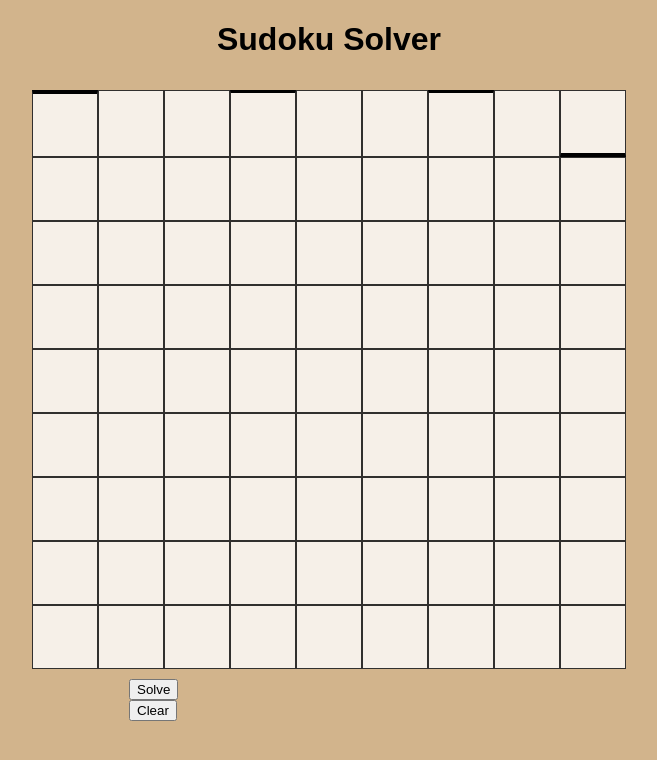
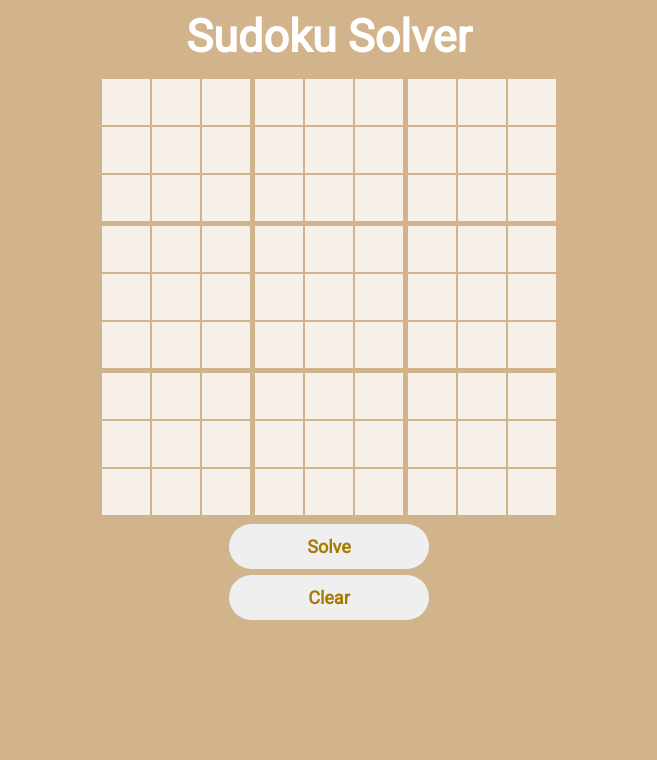
Before and after one commit to ayushgarg-ag/3in1-Sudoku-Web-App, a Flask app: page /index in a window 1280 px wide. Shown: the top 760 px of the page, without its empty margins (311-968 px from the left). Run offline with Flask 2, Linux system fonts and the light colour scheme.

Commit message:
drastically improved css; basic app functionality works

```diff
--- a/app.py
+++ b/app.py
@@ -8,14 +8,15 @@ app.config['SQLALCHEMY_DATABASE_URI'] = 'sqlite:///test.db'
 db = SQLAlchemy(app)
 
 sudoku_grid_list = []
-
-@app.route('/')
+# @app.route('/')
 @app.route('/index')
 def index():
+    sudoku_grid_list = []
     return render_template('index.html')
 
 @app.route("/solution", methods=['POST', 'GET'])
 def solution():
+    sudoku_grid_list = []
     if request.method == 'POST':
         for i in range(9):
             row_list = []
@@ -49,4 +50,4 @@ def solution():
 #     return jsonify({"1":"1"})
 
 if __name__ == "__main__":
-    app.run(debug=True)
+    app.run(debug=True, port=4000)
--- a/static/css/main.css
+++ b/static/css/main.css
@@ -1,27 +1,33 @@
 body, html {
     margin: 0;
+    padding: 0;
     font-family: sans-serif;
 }
 body {
     background-color: tan;
+    height: 80vh;
+    margin: 0;
+    padding: 0;
 }
 .content {
     margin: 0 auto;
-    width: 400px;
+    padding: 0;
 }
 .grid-container {
     display: grid;
+    margin: 0;
+    position: relative;
+    left: 0%;
     justify-content: center;
+    padding: 1px;
     grid-template-columns: auto auto auto auto auto auto auto auto auto;
-    padding: 10px;
 }
 .grid-item {
     background-color: rgba(255, 255, 255, 0.8);
-    border: 1px solid rgba(0, 0, 0, 0.8);
-    padding: 15px;
+    border: 1px solid tan;
+    padding: 7px;
     font-size: 20px;
     text-align: center;
-
 }
 .center:focus {
     background-color: red;
@@ -29,6 +35,10 @@ body {
 }
 h1 {
     text-align: center;
+    color: white;
+    font-family: 'Roboto', sans-serif;
+    font-size: 45px;
+    margin: 10px;
 }
 button {
     text-align: center;
@@ -38,8 +48,49 @@ div.center{
     position: relative;
     left: 50%;
 }
+input {
+    font-size: 25px;
+    color:#a87b00;
+}
 input:focus {
-    color: red;
+    color: #a87b00;
+}
+input:invalid {
+    /* border: 3px solid red; */
+    background-color: red;
+}
+
+#solvecenter {
+    display: flex;
+    justify-content: center;
+}
+#solve {
+    background-color: (255, 255, 255, 0.5);
+    color: #a87b00;
+    border: none;
+    border-radius: 25px;
+    font-size: 18px;
+    margin: 3px;
+    width: 200px;
+    height: 45px;
+    font-weight: bold;
+    font-family: 'Roboto', sans-serif;
+}
+#clear, #back {
+    background-color: (255, 255, 255, 0.5);
+    color: #a87b00;
+    border: none;
+    border-radius: 25px;
+    font-size: 18px;
+    margin: 3px;
+    width: 200px;
+    height: 45px;
+    font-weight: bold;
+    font-family: 'Roboto', sans-serif;
+}
+#clearcenter, #backcenter {
+    display: flex;
+    justify-content: center;
 }
 .txt-input{
     width: 30px;
@@ -50,27 +101,29 @@ input:focus {
     font-weight: bold;
     text-align: center;
 }
-.grid-row:nth-child(4) {
-    border-left: 3px black solid;
+/* Column Borders */
+.grid-container .grid-item:nth-child(n):nth-last-child(9n){
+    border-left: 5px tan solid;
 }
-.grid-row:nth-child(7) {
-    border-left: 3px black solid;
+.grid-container .grid-item:nth-child(n):nth-last-child(9n+6){
+    border-left: 4px tan solid;
 }
-.grid-row:nth-child(1) {
-    border-left: 4px black solid;
+.grid-container .grid-item:nth-child(n):nth-last-child(9n+3){
+    border-left: 4px tan solid;
 }
-.grid-row:nth-child(9) {
-    border-right: 4px black solid;
+.grid-container .grid-item:nth-child(n):nth-last-child(9n+1){
+    border-right: 5px tan solid;
 }
-.grid-item:nth-child(4) {
-    border-top: 3px black solid;
+/* Row Borders */
+.grid-container .grid-item:nth-child(n):nth-last-child(n+73){
+    border-top: 5px tan solid;
 }
-.grid-item:nth-child(7) {
-    border-top: 3px black solid;
+.grid-container .grid-item:nth-child(n+28):nth-last-child(n+46){
+    border-top: 4px tan solid;
 }
-.grid-item:nth-child(1) {
-    border-top: 4px black solid;
+.grid-container .grid-item:nth-child(n+55):nth-last-child(n+19){
+    border-top: 4px tan solid;
 }
-.grid-item:nth-child(9) {
-    border-bottom: 4px black solid;
+.grid-container .grid-item:nth-child(n+73):nth-last-child(n){
+    border-bottom: 5px tan solid;
 }
--- a/templates/base.html
+++ b/templates/base.html
@@ -5,6 +5,7 @@
         <meta name="viewport" content="width=device-width, initial-scale=1.0">
         <meta http-equiv="X-UA-Compatible" content="ie=edge">
         <link rel="stylesheet" href="{{ url_for('static', filename='css/main.css') }}">
+        <link href="https://fonts.googleapis.com/css2?family=Roboto&display=swap" rel="stylesheet">
         <script>
 
             // var arr = [];
--- a/templates/index.html
+++ b/templates/index.html
@@ -10,17 +10,28 @@
     <form action="/solution" method="POST">
         <div id="grid-container" class="grid-container">
             {% for i in range(9) %}
-            <!-- <div class="grid-row"> -->
-                {% for j in range(9) %}
-                <div id="{{ i*9 + j }}" onclick="focused(this.id)" class="grid-item">
-                    <input name="{{ i*9 + j }}" type="num" maxlength="1" class="txt-input" min="1">
-                </div>
-                {% endfor %}
-            <!-- </div> -->
+            {% for j in range(9) %}
+            <div id="{{ i*9 + j }}" onclick="focused(this.id)" class="grid-item">
+                <input name="{{ i*9 + j }}" type="num" maxlength="1" class="txt-input" min="1" pattern="[0-9]+"
+                onkeydown="return ( event.ctrlKey || event.altKey
+                    || (47<event.keyCode && event.keyCode<58 && event.shiftKey==false)
+                    || (95<event.keyCode && event.keyCode<106)
+                    || (event.keyCode==8) || (event.keyCode==9)
+                    || (event.keyCode>34 && event.keyCode<40)
+                    || (event.keyCode==46) )">
+            </div>
+            {% endfor %}
             {% endfor %}
         </div>
-        <input type="submit" value="Solve">
+
+        <div id="solvecenter">
+            <input id="solve" type="submit" value="Solve">
+        </div>
+
     </form>
-    <button onclick="window.location.reload()" type="clear">Clear</button>
+    <div id="clearcenter">
+        <button id="clear" onclick="window.location.reload()" type="clear">Clear</button>
+    </div>
+
 </div>
 {% endblock %}
```
Also changed, not shown: templates/solution.html (+10 -10 lines), templates/solution2.html (deleted, +0 -256 lines).
